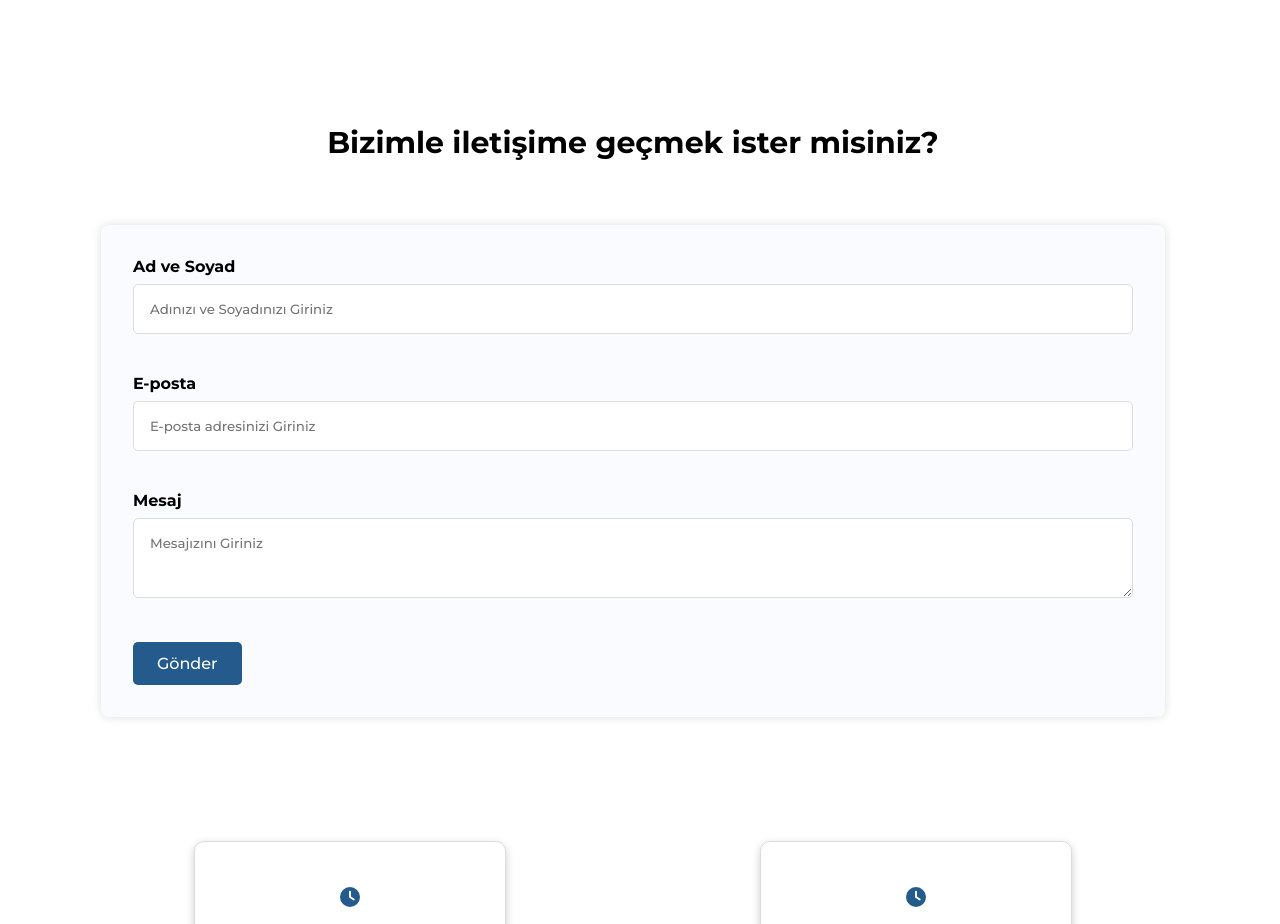
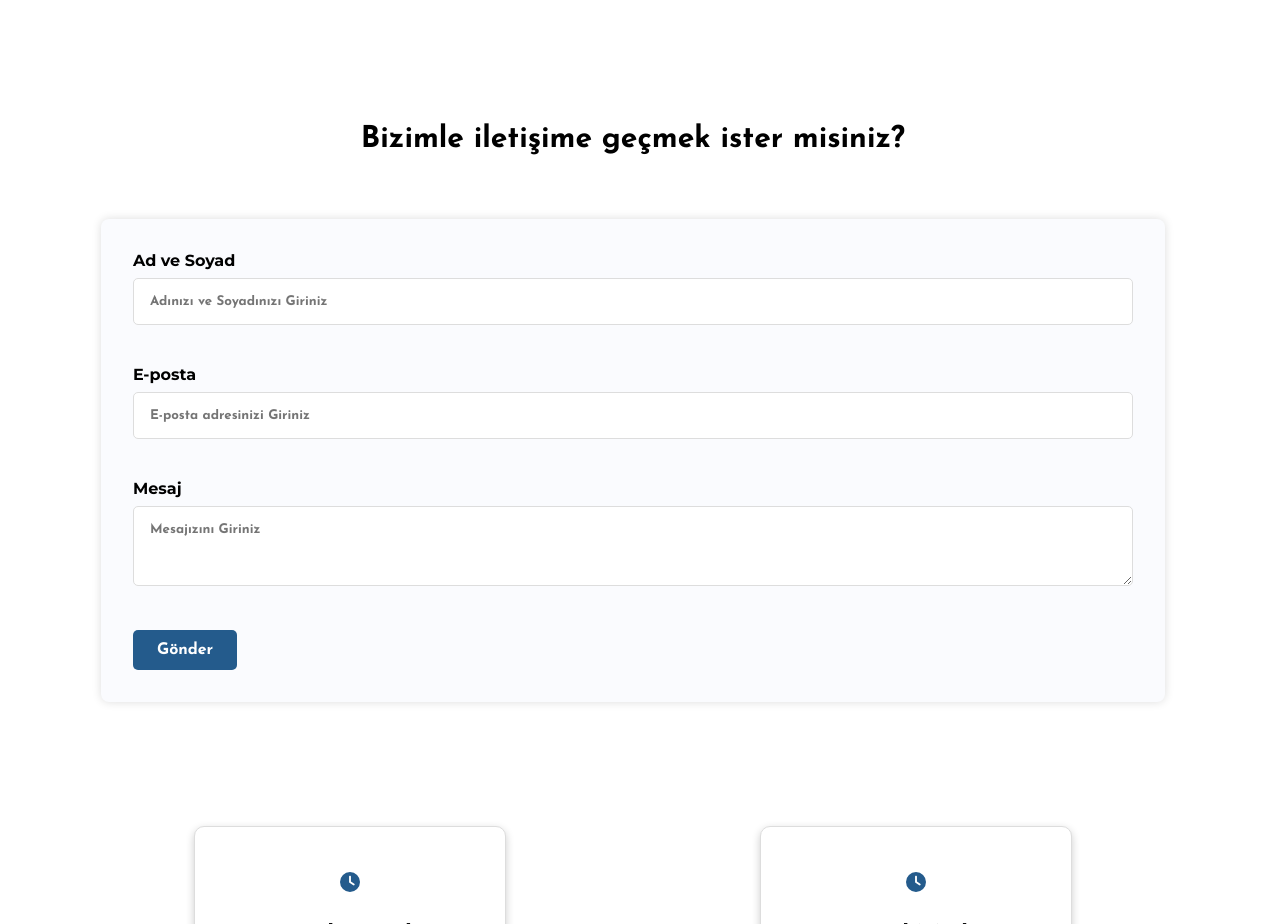
Before and after one commit to FezariTech/web, a React (Create React App) app: page / in a window 1280 px wide. Shown: the part 1440-2364 px from the top of the page. Built offline with nearby package versions, Linux system fonts and the light colour scheme.

Commit message:
css düzeltmeleri...

```diff
--- a/src/components/boxes.jsx
+++ b/src/components/boxes.jsx
@@ -1,6 +1,6 @@
 import React from 'react';
- import '../styles/boxes.css';
- import { FontAwesomeIcon } from '@fortawesome/react-fontawesome'
+import '../styles/boxes.css';
+import { FontAwesomeIcon } from '@fortawesome/react-fontawesome'
 import { faClock, faCoffee, faWater } from '@fortawesome/free-solid-svg-icons'
 
 
@@ -8,7 +8,6 @@ function Boxes() {
   return (
 
     <div id="services" class="services">
-    <h5> </h5>
     <h1>Hizmetlerimiz</h1>
     <div class="container3">
       <div class="box">
@@ -32,8 +31,6 @@ function Boxes() {
 
   </div>
 
-
-
   );
 }
 
--- a/src/styles/body.css
+++ b/src/styles/body.css
@@ -10,15 +10,12 @@
 
 @media (max-width: 1000px) {
   .title {
-      /* margin-top: 100px; */
     font-size: 30px;
     text-align: center;
-
   }
 }
 
 .description {
-    /* text-align: left; */
   font-size: 18px;
   line-height: 1.5;
   margin-left: 30px;
@@ -37,14 +34,11 @@
   padding-top: 130px;
   margin-left: 50px;
   max-width: 70%;
-
 }
 
 @media (max-width: 1000px) {
   .container {
-      padding-top: 0px;
-      /* margin-left: 160px; */
-      /* max-width: 100%; */
+    padding-top: 0;
     text-align: center;
     align-items: center;
     justify-content: center;
@@ -52,7 +46,6 @@
 }
 
 .rounded-shadow-button {
-
   font-family: 'Josefin Sans', sans-serif;
   padding: 10px 20px;
   border-radius: 30px;
@@ -60,13 +53,12 @@
   background-color: #20387A;
   color: #fff;
   border: none;
-    box-shadow: 0px 0px 10px #ccc;
+  box-shadow: 0 0 10px #ccc;
   cursor: pointer;
   width: 170px;
   height: 50px;
   margin-top: 80px;
 }
-
 
 @media (max-width: 1000px) {
   .rounded-shadow-button {
@@ -77,7 +69,6 @@
     margin-top: 150px;
   }
 }
-
 
 #scroll-icon {
   width: 100%;
@@ -96,12 +87,10 @@
   border: 2px solid #fff;
   border-radius: 50%;
   padding: 10px;
-
 }
 
 @media only screen and (max-width: 1000px) {
   #scroll-icon {
     display: none;
   }
-
 }
--- a/src/styles/boxes.css
+++ b/src/styles/boxes.css
@@ -41,8 +41,6 @@
     .services {
         margin-top: 250px;
     margin-left: -50px;
-
-
     }
   }
 
--- a/src/styles/form.css
+++ b/src/styles/form.css
@@ -51,7 +51,7 @@ form {
   form input,
   form textarea {
     padding: 1rem;
-    font-family: 'Montserrat', sans-serif;
+    font-family: 'Josefin Sans', sans-serif;
     border-radius: 5px;
     border: 1px solid #ddd;
     width: 100%;
@@ -84,7 +84,7 @@ form {
     padding: 0.75rem 1.5rem;
     cursor: pointer;
     margin-top: 1.5rem;
-    font-family: 'Montserrat', sans-serif;
+    font-family: 'Josefin Sans', sans-serif;
   }
 
   form button[type="submit"]:hover {
@@ -113,7 +113,7 @@ form {
     color: var(--primary-color);
     text-align: center;
     margin-top: 150px;
-    font-family: 'Montserrat', sans-serif;
+    font-family: 'Josefin Sans', sans-serif;
 
   }
 
```
Lines whose indentation alone changed are shown as unchanged.
